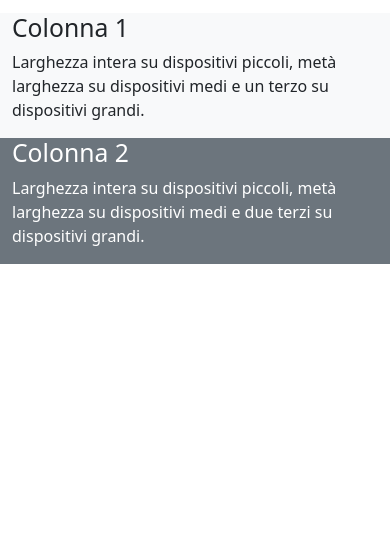
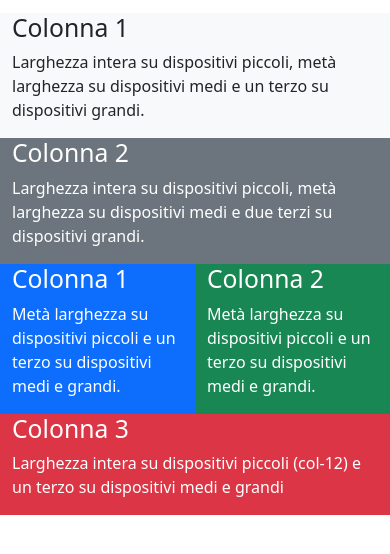
Before and after one commit to antoniorusso2/htmlcss-bootstrap-layout, a plain HTML site: page index.html in a window 390 px wide. Shown: the part 126-680 px from the top of the page. Drawn offline with nearby package versions, Linux system fonts and the light colour scheme.

Commit message:
ADD: second container columns with bg-color from bootstrap and responsive width

```diff
--- a/index.html
+++ b/index.html
@@ -38,10 +38,19 @@
     <div class="container">
       <div class="row">
         <!-- sm-50% md|lg - 1/3 -->
-        <div class="col"></div>
-        <div class="col"></div>
+        <div class="col-6 col-md-4 bg-primary text-white">
+          <h2>Colonna 1</h2>
+          <p>Metà larghezza su dispositivi piccoli e un terzo su dispositivi medi e grandi.</p>
+        </div>
+        <div class="col-6 col-md-4 bg-success text-white">
+          <h2>Colonna 2</h2>
+          <p>Metà larghezza su dispositivi piccoli e un terzo su dispositivi medi e grandi.</p>
+        </div>
         <!-- sm-100% md|lg 1/3 -->
-        <div class="col"></div>
+        <div class="col-12 col-md-4 bg-danger text-white">
+          <h2>Colonna 3</h2>
+          <p>Larghezza intera su dispositivi piccoli (col-12) e un terzo su dispositivi medi e grandi</p>
+        </div>
       </div>
     </div>
     <!-- container 3 -->
```
